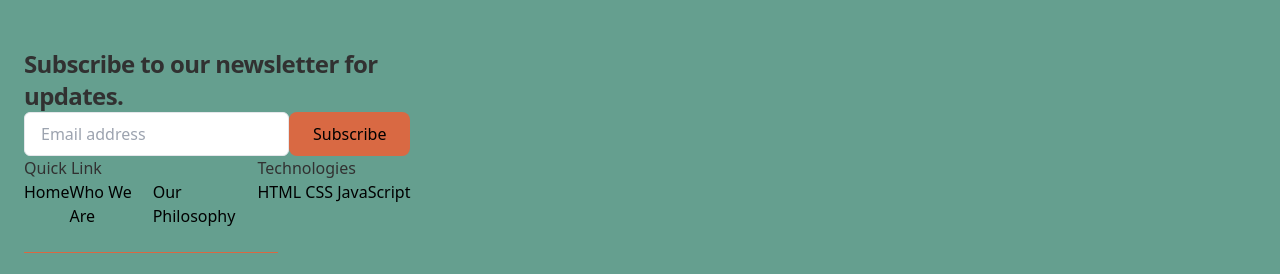
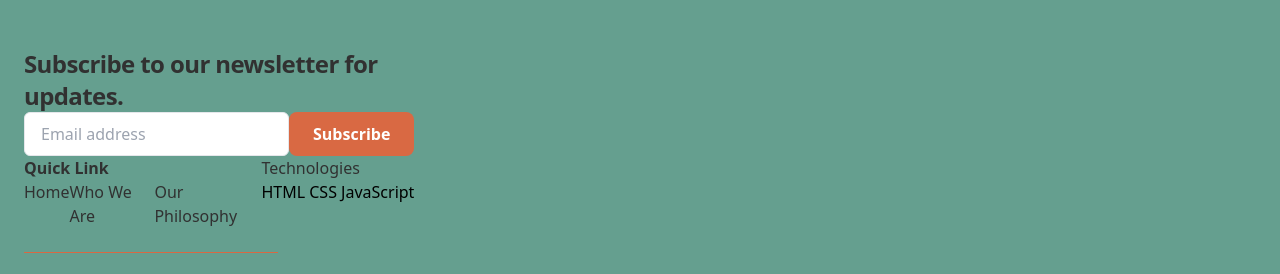
Before and after one commit to Wendy002/NOXNGC450_WF02401_GroupA_NoxoloNgcobo_SDF09, a website: page build/guided.html in a window 1280 px wide. Shown: the top 274 px of the page. Drawn offline with nearby package versions, Linux system fonts and the light colour scheme; grey boxes are pictures that could not be loaded.

Commit message:
update button

```diff
--- a/build/guided.html
+++ b/build/guided.html
@@ -15,17 +15,17 @@
                 <div class="container px-6 py-12 mx-auto">
                     <div class="grid">
                         <div class="sm:col-span-2">
-                            <h1 class="max-w-lg text-xl font-semibold tracking-tight text-[#313131] xl:text-2xl dark:text-white" >Subscribe to our newsletter for updates.</h1>
+                            <h1 class="max-w-lg text-xl font-semibold tracking-tight text-[#313131] xl:text-2xl d" >Subscribe to our newsletter for updates.</h1>
                             <div class="flex">
                                 <input id="email" type="text" placeholder="Email address" class="px-4 py-2 text-[#313131]  border rounded-md bg-white  focus:border-[#d86943] dark:focus:border-[#d86943] focus:outline-none focus:ring focus:ring-opacity-40 focus:ring-[#6a6766]">
-                                <button class="w-full px-6 py-2.5 btn-orange-custom ">
+                                <button class="w-full px-6 py-2.5 btn-orange-custom text-white font-semibold hover:bg-white hover:text-[#d86943] focus:border-[#d86943]">
                                     Subscribe
                                 </button>
                             </div>
                         </div>
                         <div>
-                            <p class="text-[#313131]">Quick Link</p>
-                            <div class="flex">
+                            <p class="text-[#313131] font-semibold">Quick Link</p>
+                            <div class="flex text-[#313131]">
                                 <a href="#">Home</a>
                                 <a href="#">Who We Are</a>
                                 <a href="#">Our Philosophy</a>
```
